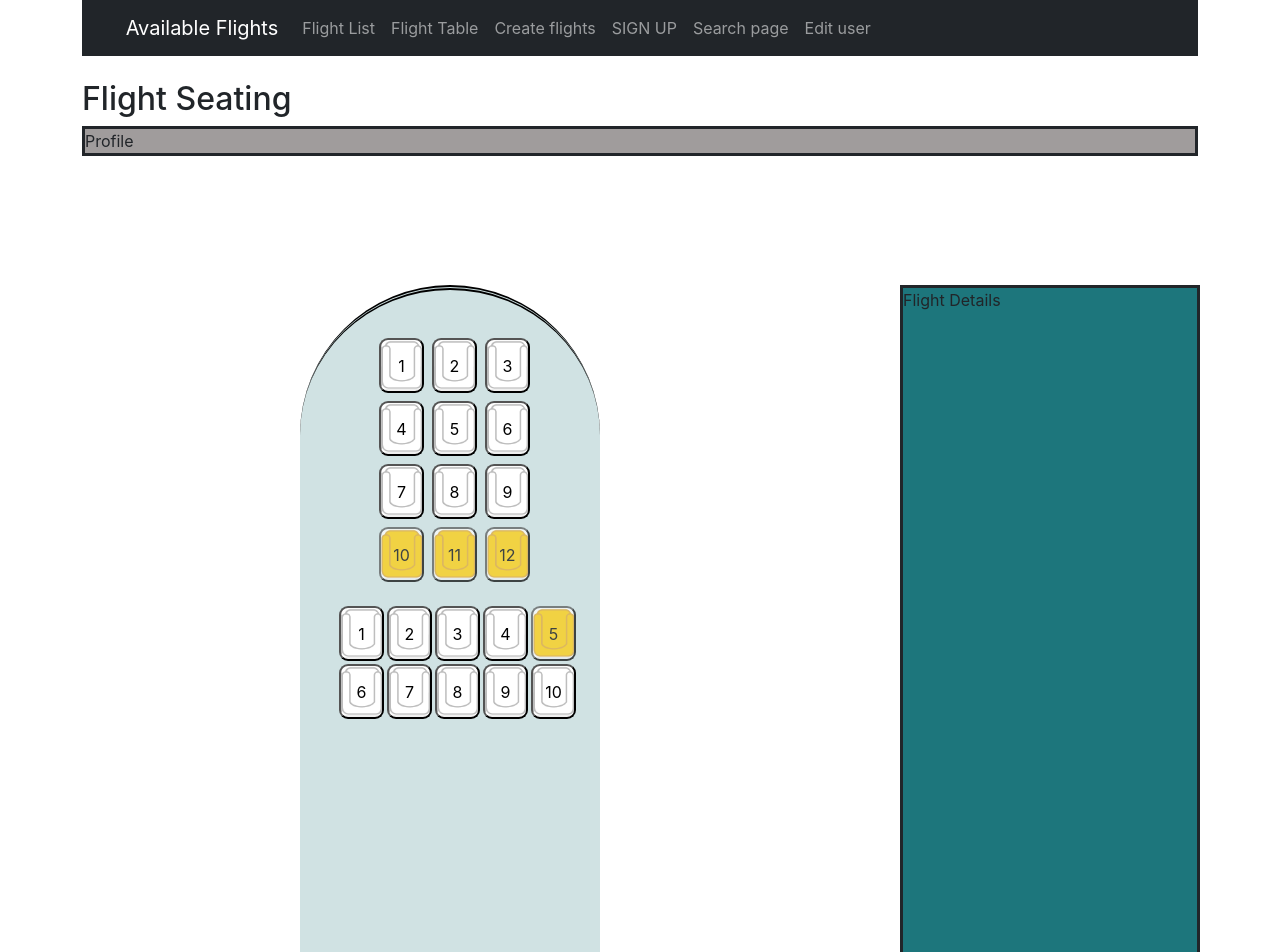
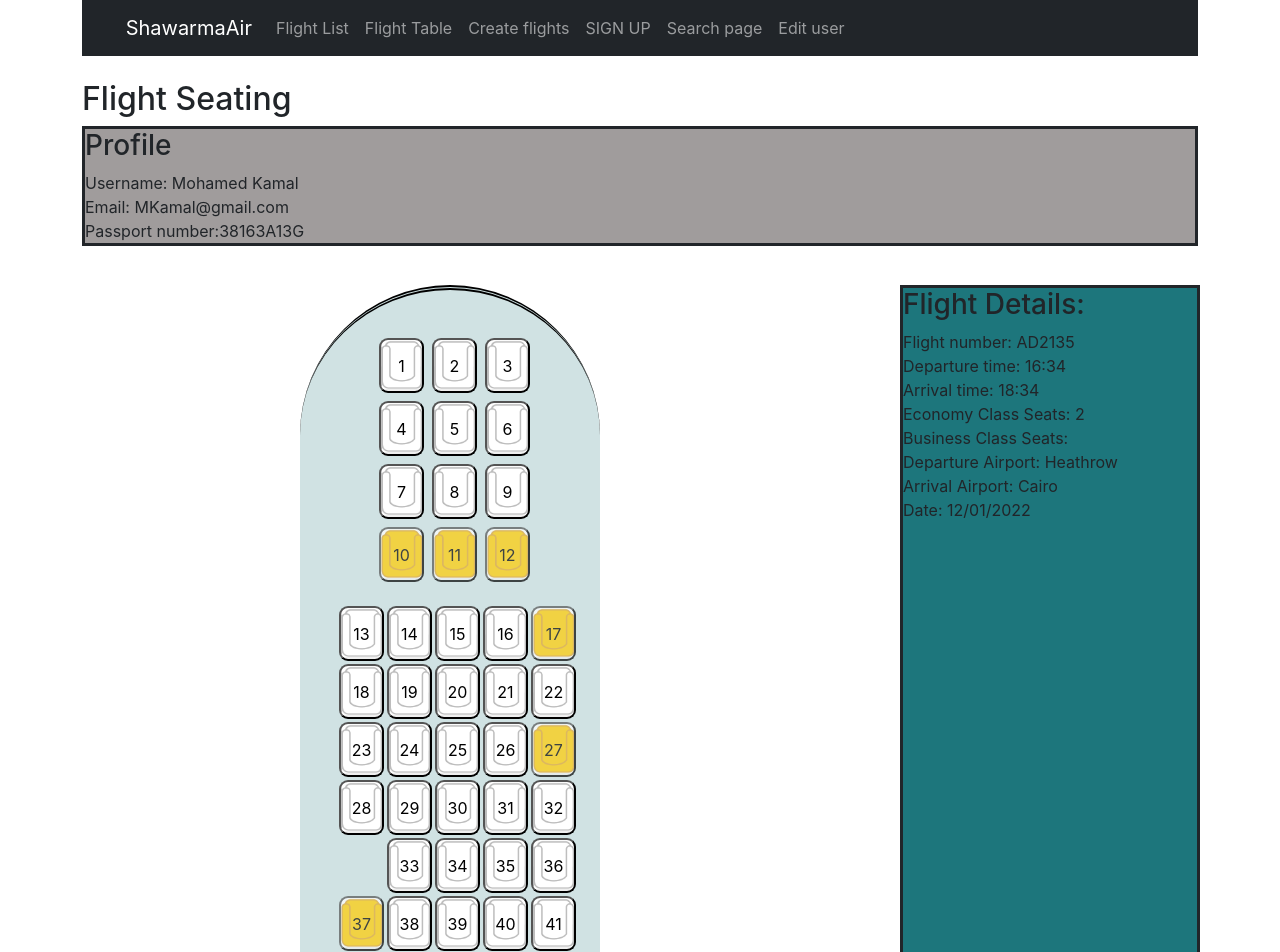
Before and after one commit to advanced-computer-lab/Shawarma-Eaters, a React (Create React App) app in the folder Shawarma-Eaters/: page /seats in a window 1280 px wide. Shown: the top 952 px of the page. Built offline with nearby package versions, Linux system fonts and the light colour scheme.

Commit message:
css and things added

```diff
--- a/Shawarma-Eaters/src/App.js
+++ b/Shawarma-Eaters/src/App.js
@@ -18,6 +18,10 @@ import CreateUser from "./components/create-user.component";
 
 import Seats from './components/Seats/seats.component';
 import MasterForm from "./components/MasterForm";
+
+import UserProfile from "./components/profile/profile.component";
+
+
 function App() {
   const [buttonPopup,SetButtonPopup]= useState(false);
   return (
@@ -25,7 +29,7 @@ function App() {
       <div className="container">
       <Navbar />
       <br/>
-      <Route path="/" exact component={FlightTable} />
+      <Route path="/" exact component={SearchPage} />
       <Route path="/edit/:id" component={UpdateFlight} />
       <Route path="/createflights" component={CreateFlights} />
       <Route path="/flighttable" component={FlightTable} />
@@ -38,6 +42,7 @@ function App() {
       <Route path="/edituser/:id" component={EditUser} />
       <Route path="/seats" component={Seats} />
       <Route path="/MasterForm" component={MasterForm} render={(props) => <MasterForm {...props}/>}/>
+      <Route path="/profile" component={UserProfile} />
 
 
 
--- a/Shawarma-Eaters/src/components/Seats/seats.component.js
+++ b/Shawarma-Eaters/src/components/Seats/seats.component.js
@@ -4,7 +4,7 @@ import Form from "react-bootstrap/Form";
 import Button from "react-bootstrap/Button";
 import axios from 'axios';
 //import CheckIcon from '@mui/icons-material/Check';
-//import ToggleButton from '@mui/material/ToggleButton';
+import ToggleButton from '@mui/material/ToggleButton';
 import "./seats.css";
 
 export default class seats extends Component{
@@ -16,19 +16,21 @@ export default class seats extends Component{
           this.state = {
             seatnumber:'',
             occupied:false
+
           }
         }
 
         onChangeOcc(sno){
-            console.log("inside onChange");
+            //console.log("inside onChange");
             this.setState({
                 seatnumber:sno.target.value,
                 occupied:true
             })
-            console.log("Seatnumber: "+this.state.seatnumber);
-            console.log("Occupied: "+this.state.occupied);
-            console.log(""+this.class);
-            console.log(this.className);
+            //console.log("Seatnumber: "+this.state.seatnumber);
+            //console.log("Occupied: "+this.state.occupied);
+            console.log(document.getElementById('s1').innerHTML );
+          //  console.log(this.className);
+
 
         }
         toggleOcc(sno){
@@ -84,12 +86,35 @@ return(
 
 <h2>Flight Seating</h2>
 
-<div class="solid1"> Profile
+<div class="solid1">
+<h3>Profile</h3>
+Username: Mohamed Kamal
+<br></br>
+Email: MKamal@gmail.com
+<br></br>
+
+Passport number:38163A13G
+
 
 </div>
 
-<div class="solid2"> Flight Details
-
+<div class="solid2">
+<h3>Flight Details:</h3>
+Flight number: AD2135
+<br></br>
+Departure time: 16:34
+<br></br>
+Arrival time: 18:34
+<br></br>
+Economy Class Seats: 2
+<br></br>
+Business Class Seats:
+<br></br>
+Departure Airport: Heathrow
+<br></br>
+Arrival Airport: Cairo
+<br></br>
+Date: 12/01/2022
 </div>
 
 
@@ -132,17 +157,50 @@ return(
 <br></br>
     <div class="grid-containerEcon">
 
+    <button id="s13"class="button" type="button">13</button>
+        <button id="s14"class="button" type="button">14</button>
+        <button id="s15"class="button" type="button">15</button>
+        <button id="s16"class="button" type="button">16</button>
+        <button id="s17"class="reserved" type="button">17</button>
+        {/* <ToggleButton class="available" value="check" selected={this.state.occupied} onChange={() => {this.setState({occupied:false}) }}>99</ToggleButton> */}
+        <button id="s18"class="button" type="button">18</button>
+        <button id="s19"class="button" type="button">19</button>
+        <button id="s8"class="button" type="button">20</button>
+        <button id="s9"class="button" type="button">21</button>
+        <button id="s10"class="button" type="button">22</button>
+        <button id="s1"class="button" type="button">23</button>
+        <button id="s2"class="button" type="button">24</button>
+        <button id="s3"class="button" type="button">25</button>
+        <button id="s4"class="button" type="button">26</button>
+        <button id="s5"class="reserved" type="button">27</button>
+        <button id="s6"class="button" type="button">28</button>
+        <button id="s7"class="button" type="button">29</button>
+        <button id="s8"class="button" type="button">30</button>
+        <button id="s9"class="button" type="button">31</button>
+        <button id="s10"class="button" type="button">32</button>
+        <br></br>
+        <button id="s1"class="button" type="button">33</button>
+        <button id="s2"class="button" type="button">34</button>
+        <button id="s3"class="button" type="button">35</button>
+        <button id="s4"class="button" type="button">36</button>
+        <button id="s5"class="reserved" type="button">37</button>
+        <button id="s6"class="button" type="button">38</button>
+        <button id="s7"class="button" type="button">39</button>
+        <button id="s8"class="button" type="button">40</button>
+        <button id="s9"class="button" type="button">41</button>
+        <button id="s10"class="button" type="button">42</button>
+        <button id="s1"class="button" type="button">43</button>
+        <button id="s2"class="button" type="button">44</button>
+        <button id="s3"class="button" type="button">45</button>
+         <br></br><button id="s4"class="button" type="button">46</button>
 
-        <button id="s1"class="button" type="button">1</button>
-        <button id="s2"class="button" type="button">2</button>
-        <button id="s3"class="button" type="button">3</button>
-        <button id="s4"class="button" type="button">4</button>
-        <button id="s5"class="reserved" type="button">5</button>
-        <button id="s6"class="button" type="button">6</button>
-        <button id="s7"class="button" type="button">7</button>
-        <button id="s8"class="button" type="button">8</button>
-        <button id="s9"class="button" type="button">9</button>
-        <button id="s10"class="button" type="button">10</button>
+
+        <button id="s5"class="reserved" type="button">47</button>
+        <button id="s6"class="button" type="button">48</button>
+        <button id="s7"class="button" type="button">49</button>
+        <button id="s8"class="button" type="button">50</button>
+        <button id="s9"class="button" type="button">51</button>
+        <button id="s10"class="button" type="button">52</button>
 </div>
 
     {/* <tbody>
--- a/Shawarma-Eaters/src/components/create-flights.component.js
+++ b/Shawarma-Eaters/src/components/create-flights.component.js
@@ -122,7 +122,7 @@ export default class CreateFlights extends Component {
 
   render() {
     return (
-    <div>
+    <div class="Forumdiv">
       <h3>Create New Flight</h3>
       <form onSubmit={this.onSubmit}>
 
--- a/Shawarma-Eaters/src/components/create-user.component.js
+++ b/Shawarma-Eaters/src/components/create-user.component.js
@@ -4,7 +4,7 @@ import { Prompt } from 'react-router-dom';
 import axios from 'axios';
 import DatePicker from 'react-datepicker';
 import "react-datepicker/dist/react-datepicker.css";
-import "./search.css";
+import "./styles.css";
 
 
 export default class CreateUser extends Component {
@@ -96,7 +96,7 @@ export default class CreateUser extends Component {
   }
   render() {
     return (
-    <div>
+    <div class="Forumdiv">
       <h3>Sign Up</h3>
       <form onSubmit={this.onSubmit}>
 
--- a/Shawarma-Eaters/src/components/navbar.component.js
+++ b/Shawarma-Eaters/src/components/navbar.component.js
@@ -6,7 +6,7 @@ export default class Navbar extends Component {
   render() {
     return (
       <nav class="navbar" className="navbar navbar-dark bg-dark navbar-expand-lg">
-        <Link to="/" className="navbar-brand">    Available Flights</Link>
+        <Link to="/" className="navbar-brand">    ShawarmaAir</Link>
         <div className="collpase navbar-collapse">
         <ul className="navbar-nav mr-auto">
           <li className="navbar-item">
--- a/Shawarma-Eaters/src/components/search-plus.component.js
+++ b/Shawarma-Eaters/src/components/search-plus.component.js
@@ -4,6 +4,7 @@ import { Prompt ,Redirect,useLocation,BrowserRouter } from 'react-router-dom';
 import axios from 'axios';
 import DatePicker from 'react-datepicker';
 import "react-datepicker/dist/react-datepicker.css";
+import "./search.css";
 
 import MasterForm from './MasterForm.js';
 // Departure Airport, Arrival Airport, Departure Date, Arrival Date, Adults, Children, Cabin class
@@ -170,7 +171,7 @@ export default class SearchPage extends Component {
       return (
 
       <div class="IMGdiv">
-        <div class="Forumdiv">
+        <div class="searchForum">
         <h1>Search</h1>
         <form onSubmit={this.onSubmit}>
 
--- a/Shawarma-Eaters/src/components/search.css
+++ b/Shawarma-Eaters/src/components/search.css
@@ -3,12 +3,12 @@ div.IMGdiv{
     /* background-repeat: no-repeat; */
     background-size: contain;
     width: 100%;
-    height: 750px;
+    height: 850px;
 }
-div.Forumdiv{
+div.searchForum{
     float: left;
     width: 500px;
-    height: 680px;
+    height: fit-content;
     background-color: #3570a3;
     border-style: solid;
     position: relative;
@@ -21,7 +21,7 @@ label{
         margin: 0px 10px;
 }
 h1{
-    margin: 10px 100px ;
+    margin: 0px 100px ;
 }
 input[type=text] {
     width: 40%;
--- a/Shawarma-Eaters/src/components/styles.css
+++ b/Shawarma-Eaters/src/components/styles.css
@@ -2,3 +2,29 @@
   font-family: sans-serif;
   text-align: center;
 }
+div.Forumdiv{
+  float: left;
+  width: 800px;
+  height: fit-content;
+  background-color: #3570a3;
+  border-style: solid;
+  position: relative;
+  left: 30px;
+  top: 30px;
+  box-sizing: border-box;
+  border-radius: 6px;
+}
+input[type=text] {
+  width: 40%;
+  margin: 10px 10px;
+}
+
+input[type=submit] {
+  margin: 10px 10px;
+  width: 65%;}
+label{
+    margin: 10px 10px;
+}
+h1{
+margin: 10px 100px ;
+}
--- a/Shawarma-Eaters/src/components/update-flight.component.js
+++ b/Shawarma-Eaters/src/components/update-flight.component.js
@@ -124,7 +124,7 @@ export default class UpdateFlight extends Component {
 
   render() {
     return (
-    <div>
+    <div class="Forumdiv">
       <h3>Update Flight Information</h3>
       <form onSubmit={this.onSubmit}>
 
--- a/Shawarma-Eaters/src/components/update-user.component.js
+++ b/Shawarma-Eaters/src/components/update-user.component.js
@@ -100,7 +100,7 @@ export default class EditUser extends Component {
   }
   render() {
     return (
-    <div>
+    <div class="Forumdiv">
       <h3>Update User Information</h3>
       <form onSubmit={this.onSubmit}>
 
```
Also changed, not shown: Shawarma-Eaters/package.json (+6 -1 lines), Shawarma-Eaters/src/components/profile/profile.component.js (added, +37 -0 lines), 2 other files (tests, documents, lock files or other folders).
